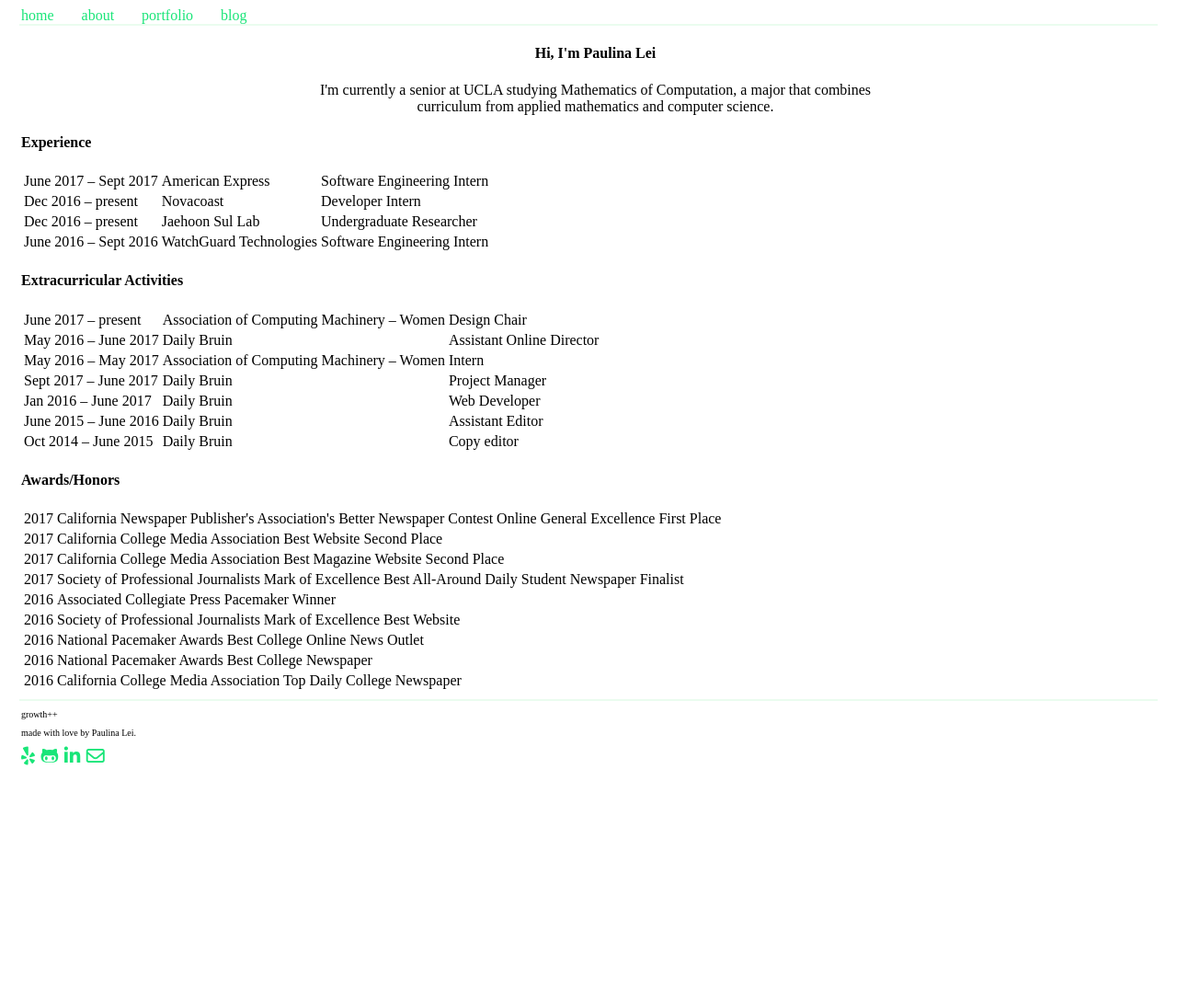
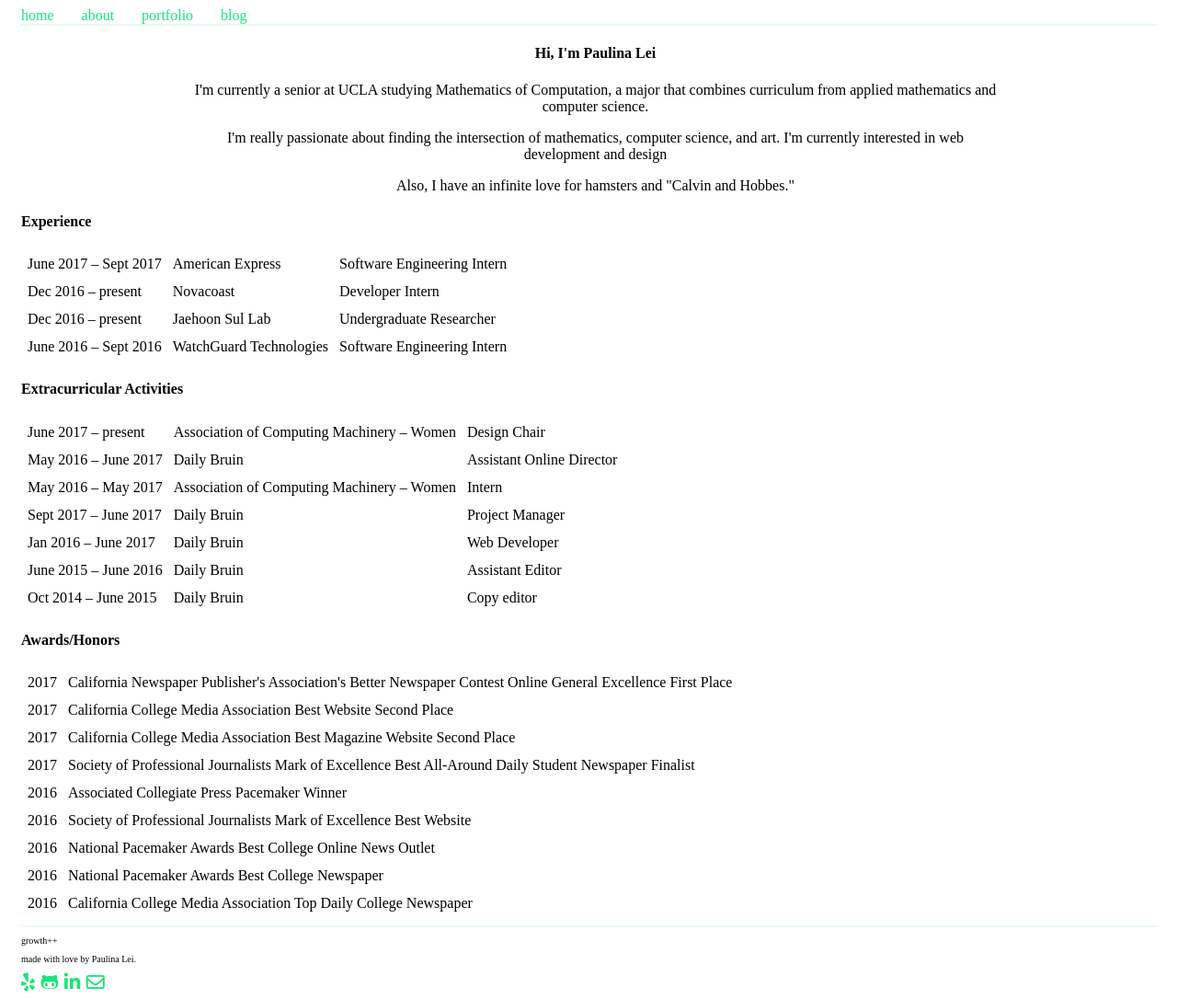
Before and after one commit to paulinalei/yoyo, a Jekyll site: the page built from _pages/02__about.md, in a window 1280 px wide. Shown: the whole page at 92% size. Built offline with Jekyll 4.4.1, drawn with Linux system fonts in a browser that asks for light colours; nearby versions of some CDN libraries; some web fonts are replaced; before the commit the page ends 900 px from its top, so only the background shows below that.

```diff
--- a/_pages/02__about.md
+++ b/_pages/02__about.md
@@ -7,108 +7,111 @@ permalink: /about/
 <div class="about-me">
 <h4>Hi, I'm Paulina Lei</h4>
 <p>I'm currently a senior at UCLA studying Mathematics of Computation, a major that combines curriculum from applied mathematics and computer science.</p>
+<p>I'm really passionate about finding the intersection of mathematics, computer science, and art. I'm currently interested in web development and design</p>
+<p>Also, I have an infinite love for hamsters and "Calvin and Hobbes."</p>
 </div>
 
 <div class="about-activities">
-<h4>Experience</h4>
-<table>
-    <tr>
-        <td>June 2017 &ndash; Sept 2017</td>
-        <td>American Express</td>
-        <td>Software Engineering Intern</td>
-    </tr>
-    <tr>
-        <td>Dec 2016 &ndash; present</td>
-        <td>Novacoast</td>
-        <td>Developer Intern</td>
-    </tr>
-    <tr>
-        <td>Dec 2016 &ndash; present</td>
-        <td>Jaehoon Sul Lab</td>
-        <td>Undergraduate Researcher</td>
-    </tr>
-    <tr>
-        <td>June 2016 &ndash; Sept 2016</td>
-        <td>WatchGuard Technologies </td>
-        <td>Software Engineering Intern</td>
-    </tr>
-</table>
+    <h4>Experience</h4>
+    <table class="table-experience">
+        <tr>
+            <td>June 2017 &ndash; Sept 2017</td>
+            <td>American Express</td>
+            <td>Software Engineering Intern</td>
+        </tr>
+        <tr>
+            <td>Dec 2016 &ndash; present</td>
+            <td>Novacoast</td>
+            <td>Developer Intern</td>
+        </tr>
+        <tr>
+            <td>Dec 2016 &ndash; present</td>
+            <td>Jaehoon Sul Lab</td>
+            <td>Undergraduate Researcher</td>
+        </tr>
+        <tr>
+            <td>June 2016 &ndash; Sept 2016</td>
+            <td>WatchGuard Technologies </td>
+            <td>Software Engineering Intern</td>
+        </tr>
+    </table>
 
-<h4>Extracurricular Activities</h4>
-<table>
-    <tr>
-        <td>June 2017 &ndash; present</td>
-        <td>Association of Computing Machinery &ndash; Women</td>
-        <td>Design Chair</td>
-    </tr>
-    <tr>
-        <td>May 2016 &ndash; June 2017</td>
-        <td>Daily Bruin</td>
-        <td>Assistant Online Director</td>
-    </tr>
-    <tr>
-        <td>May 2016 &ndash; May 2017</td>
-        <td>Association of Computing Machinery &ndash; Women</td>
-        <td>Intern</td>
-    </tr>
-    <tr>
-        <td>Sept 2017 &ndash; June 2017</td>
-        <td>Daily Bruin</td>
-        <td>Project Manager</td>
-    </tr>
-    <tr>
-        <td>Jan 2016 &ndash; June 2017</td>
-        <td>Daily Bruin</td>
-        <td>Web Developer</td>
-    </tr>
-    <tr>
-        <td>June 2015 &ndash; June 2016</td>
-        <td>Daily Bruin</td>
-        <td>Assistant Editor</td>
-    </tr>
-    <tr>
-        <td>Oct 2014 &ndash; June 2015 </td>
-        <td>Daily Bruin</td>
-        <td>Copy editor</td>
-    </tr>
-</table>
+    <h4>Extracurricular Activities</h4>
+    <table class="table-extracurriculars">
+        <tr>
+            <td>June 2017 &ndash; present</td>
+            <td>Association of Computing Machinery &ndash; Women</td>
+            <td>Design Chair</td>
+        </tr>
+        <tr>
+            <td>May 2016 &ndash; June 2017</td>
+            <td>Daily Bruin</td>
+            <td>Assistant Online Director</td>
+        </tr>
+        <tr>
+            <td>May 2016 &ndash; May 2017</td>
+            <td>Association of Computing Machinery &ndash; Women</td>
+            <td>Intern</td>
+        </tr>
+        <tr>
+            <td>Sept 2017 &ndash; June 2017</td>
+            <td>Daily Bruin</td>
+            <td>Project Manager</td>
+        </tr>
+        <tr>
+            <td>Jan 2016 &ndash; June 2017</td>
+            <td>Daily Bruin</td>
+            <td>Web Developer</td>
+        </tr>
+        <tr>
+            <td>June 2015 &ndash; June 2016</td>
+            <td>Daily Bruin</td>
+            <td>Assistant Editor</td>
+        </tr>
+        <tr>
+            <td>Oct 2014 &ndash; June 2015 </td>
+            <td>Daily Bruin</td>
+            <td>Copy editor</td>
+        </tr>
+    </table>
 
-<h4>Awards/Honors</h4>
-<table>
-    <tr>
-        <td>2017</td>
-        <td>California Newspaper Publisher's Association's Better Newspaper Contest Online General Excellence First Place</td>
-    </tr>
-    <tr>
-        <td>2017</td>
-        <td>California College Media Association Best Website Second Place</td>
-    </tr>
-    <tr>
-        <td>2017</td>
-        <td>California College Media Association Best Magazine Website Second Place</td>
-    </tr>
-    <tr>
-        <td>2017</td>
-        <td>Society of Professional Journalists Mark of Excellence Best All-Around Daily Student Newspaper Finalist</td>
-    </tr>
-    <tr>
-        <td>2016</td>
-        <td>Associated Collegiate Press Pacemaker Winner</td>
-    </tr>
-    <tr>
-        <td>2016</td>
-        <td>Society of Professional Journalists Mark of Excellence Best Website</td>
-    </tr>
-    <tr>
-        <td>2016</td>
-        <td>National Pacemaker Awards Best College Online News Outlet</td>
-    </tr>
-    <tr>
-        <td>2016</td>
-        <td>National Pacemaker Awards Best College Newspaper</td>
-    </tr>
-    <tr>
-        <td>2016</td>
-        <td>California College Media Association Top Daily College Newspaper</td>
-    </tr>
-</table>
+    <h4>Awards/Honors</h4>
+    <table class="table-awards">
+        <tr>
+            <td>2017</td>
+            <td>California Newspaper Publisher's Association's Better Newspaper Contest Online General Excellence First Place</td>
+        </tr>
+        <tr>
+            <td>2017</td>
+            <td>California College Media Association Best Website Second Place</td>
+        </tr>
+        <tr>
+            <td>2017</td>
+            <td>California College Media Association Best Magazine Website Second Place</td>
+        </tr>
+        <tr>
+            <td>2017</td>
+            <td>Society of Professional Journalists Mark of Excellence Best All-Around Daily Student Newspaper Finalist</td>
+        </tr>
+        <tr>
+            <td>2016</td>
+            <td>Associated Collegiate Press Pacemaker Winner</td>
+        </tr>
+        <tr>
+            <td>2016</td>
+            <td>Society of Professional Journalists Mark of Excellence Best Website</td>
+        </tr>
+        <tr>
+            <td>2016</td>
+            <td>National Pacemaker Awards Best College Online News Outlet</td>
+        </tr>
+        <tr>
+            <td>2016</td>
+            <td>National Pacemaker Awards Best College Newspaper</td>
+        </tr>
+        <tr>
+            <td>2016</td>
+            <td>California College Media Association Top Daily College Newspaper</td>
+        </tr>
+    </table>
+</div>
--- a/_sass/_layout.scss
+++ b/_sass/_layout.scss
@@ -81,8 +81,14 @@ footer {
 /* about styling */
 .about-me {
   margin: 0 auto;
-  width: 50%;
+  width: 70%;
   text-align: center;
+}
+
+.about-activities {
+  table td {
+    padding: 5px;
+  }
 }
 
 
@@ -98,7 +104,9 @@ footer {
     color: $font-color-link;
     background-color: $background-grid-color;
     border: 1px solid $font-color-link;
-    border-radius: 10%;
+    border-radius: 20px;
+    margin-top: 10px;
+    margin-bottom: 10px;
     &:hover {
       background-color: $background-grid-color-hover;
     }
```
Also changed, not shown: _pages/03__portfolio.md (+6 -2 lines), _portfolio/acm-w.md (added, +9 -0 lines), _portfolio/bioengineering-article.md (added, +9 -0 lines), _portfolio/ice-cream-review.md (+2 -1 lines), _portfolio/record-store.md (+2 -1 lines), _portfolio/yelp-redesign.md (+2 -1 lines), 1 other file.
